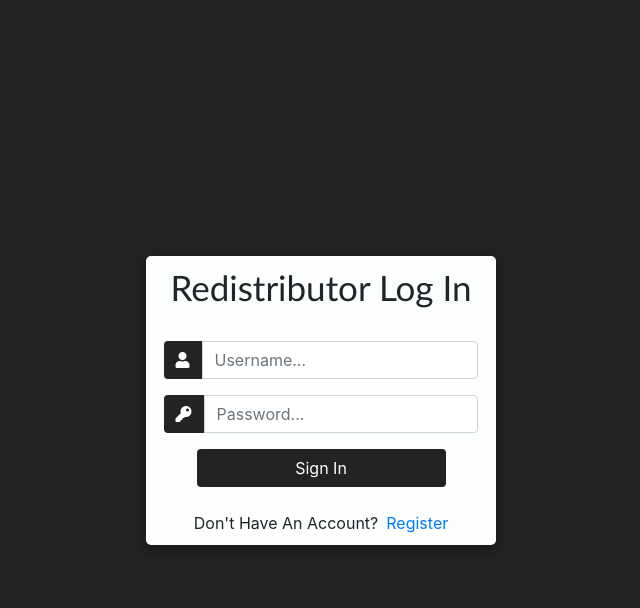
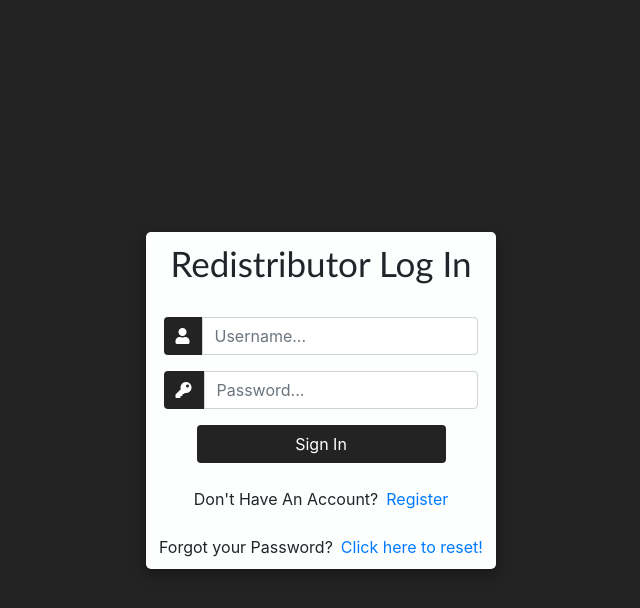
Before and after one commit to gcivil-nyu-org/Team_Team5_CS-GY-6063-Fall2021, a Django app: template food_redistribution/accounts/templates/accounts/foodredislogin.html in a window 1280 px wide. Shown: the top 608 px of the page, without its empty margins (319-959 px from the left). Run offline with Django 3.2, Linux system fonts and the light colour scheme; the template is opened without the code that fills it, so the values that code supplies are empty; some libraries are stand-ins or nearby versions.

Commit message:
added reset password link to login pages

```diff
--- a/food_redistribution/accounts/templates/accounts/foodredislogin.html
+++ b/food_redistribution/accounts/templates/accounts/foodredislogin.html
@@ -119,7 +119,12 @@
 					<div class="d-flex justify-content-center links">
 						Don't Have An Account? <a href="{% url 'register2' %}" class="ml-2">Register</a>
 					</div>
+				</div>
 
+				<div class="mt-4">
+					<div class="d-flex justify-content-center links">
+						Forgot your Password? <a href="{% url 'reset_password' %}" class="ml-2">Click here to reset!</a>
+					</div>
 				</div>
 			</div>
 		</div>
--- a/food_redistribution/accounts/templates/accounts/restuarantlogin.html
+++ b/food_redistribution/accounts/templates/accounts/restuarantlogin.html
@@ -119,7 +119,12 @@
 					<div class="d-flex justify-content-center links">
 						Don't Have An Account? <a href="{% url 'register' %}" class="ml-2">Register</a>
 					</div>
+				</div>
 
+				<div class="mt-4">
+					<div class="d-flex justify-content-center links">
+						Forgot your Password? <a href="{% url 'reset_password' %}" class="ml-2">Click here to reset!</a>
+					</div>
 				</div>
 			</div>
 		</div>
```
Also changed, not shown: food_redistribution/db.sqlite3.
